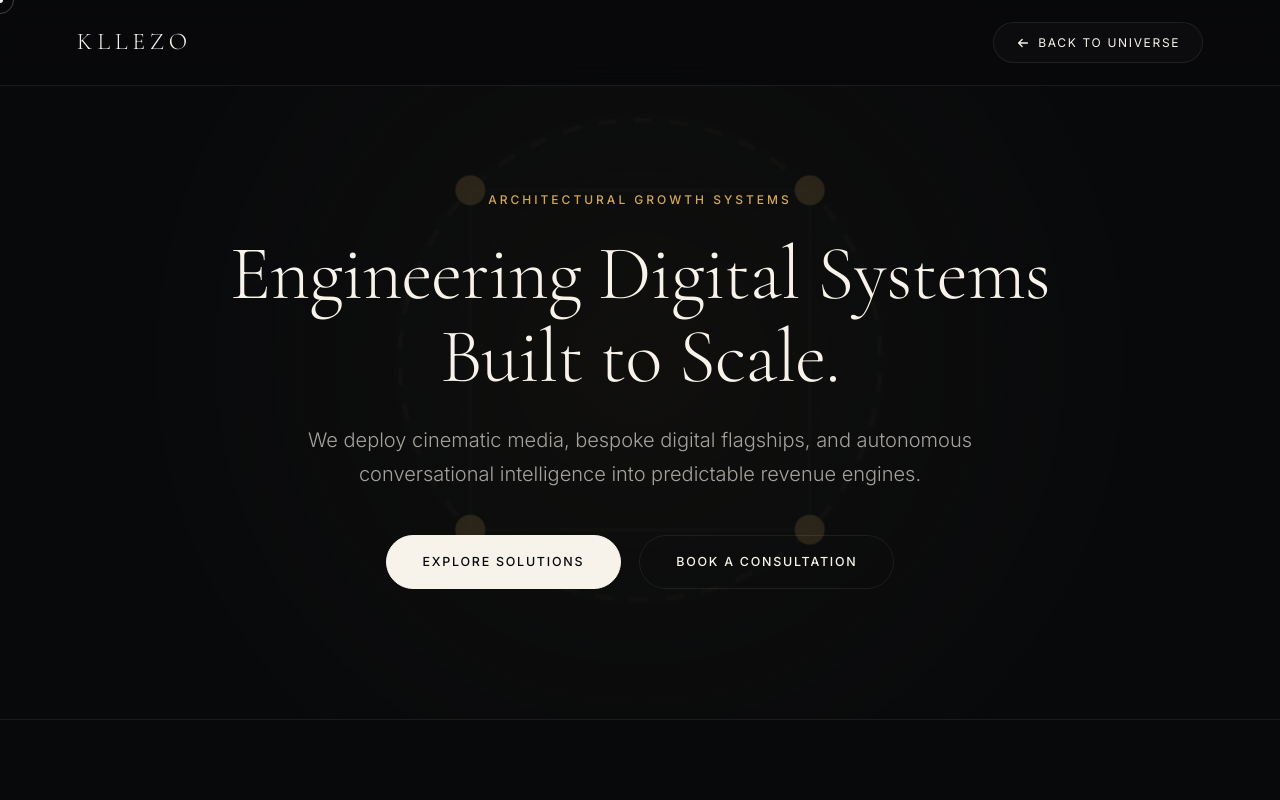
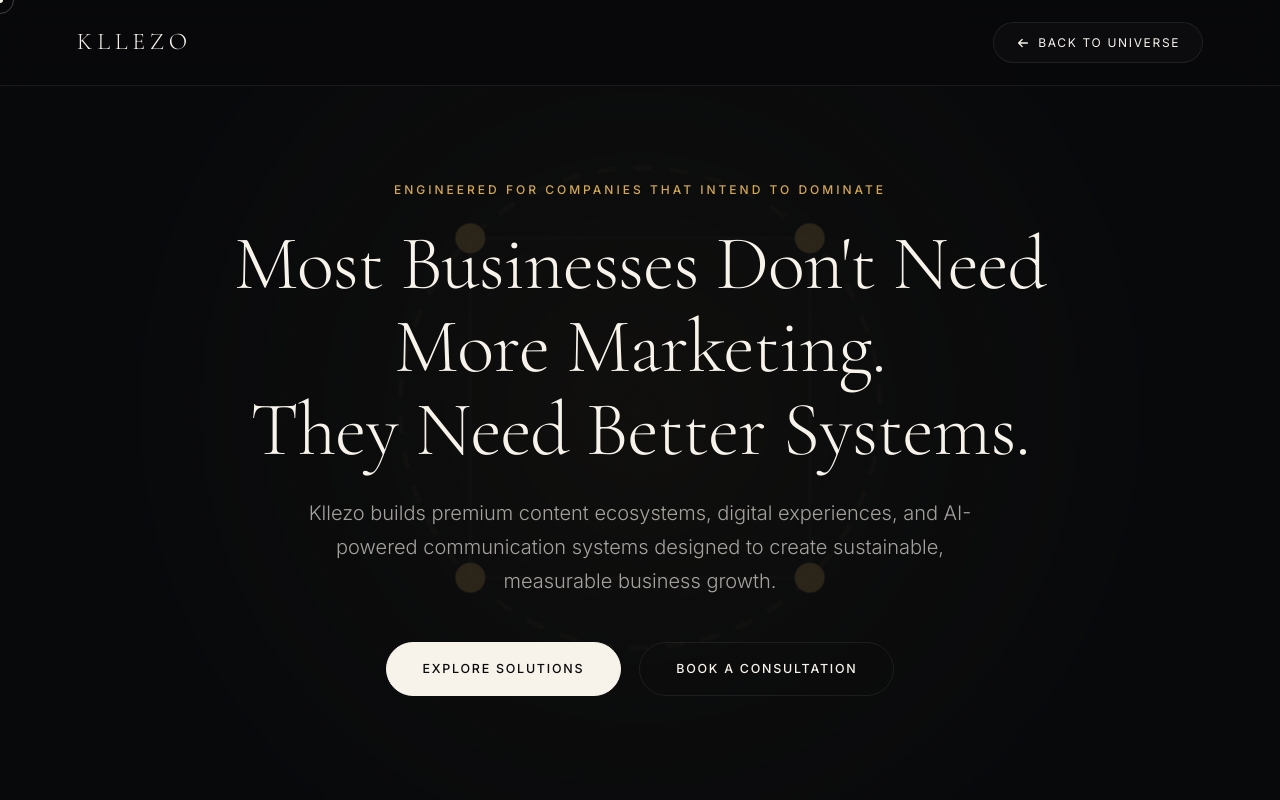
Before and after one commit to kllezo/kllezov3, a website: page services.html in a window 1280 px wide. Shown: the top 800 px of the page. Drawn offline with nearby package versions, Linux system fonts and the light colour scheme.

Commit message:
feat(services): refine hero messaging

```diff
--- a/services.html
+++ b/services.html
@@ -39,9 +39,9 @@
       <style>@keyframes spin { 100% { transform: rotate(360deg); } }</style>
     </div>
     <div class="hero-content">
-      <div class="hero-subtitle">Architectural Growth Systems</div>
-      <h1 class="hero-title">Engineering Digital Systems Built to Scale.</h1>
-      <p class="hero-desc">We deploy cinematic media, bespoke digital flagships, and autonomous conversational intelligence into predictable revenue engines.</p>
+      <div class="hero-subtitle">ENGINEERED FOR COMPANIES THAT INTEND TO DOMINATE</div>
+      <h1 class="hero-title">Most Businesses Don't Need More Marketing.<br>They Need Better Systems.</h1>
+      <p class="hero-desc">Kllezo builds premium content ecosystems, digital experiences, and AI-powered communication systems designed to create sustainable, measurable business growth.</p>
       <div class="hero-buttons">
         <a href="#content" class="btn-primary">Explore Solutions</a>
         <a href="mailto:hello@kllezo.com" class="btn-secondary">Book a Consultation</a>
```
